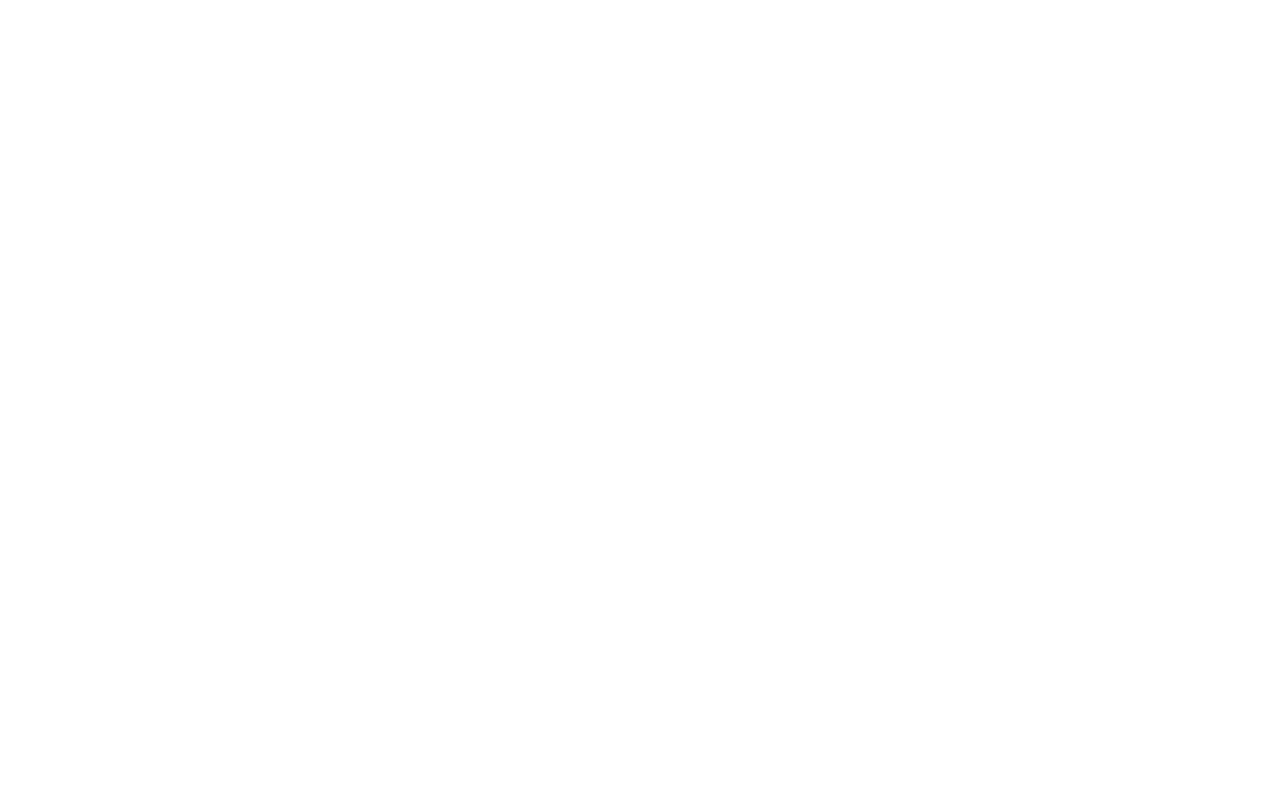
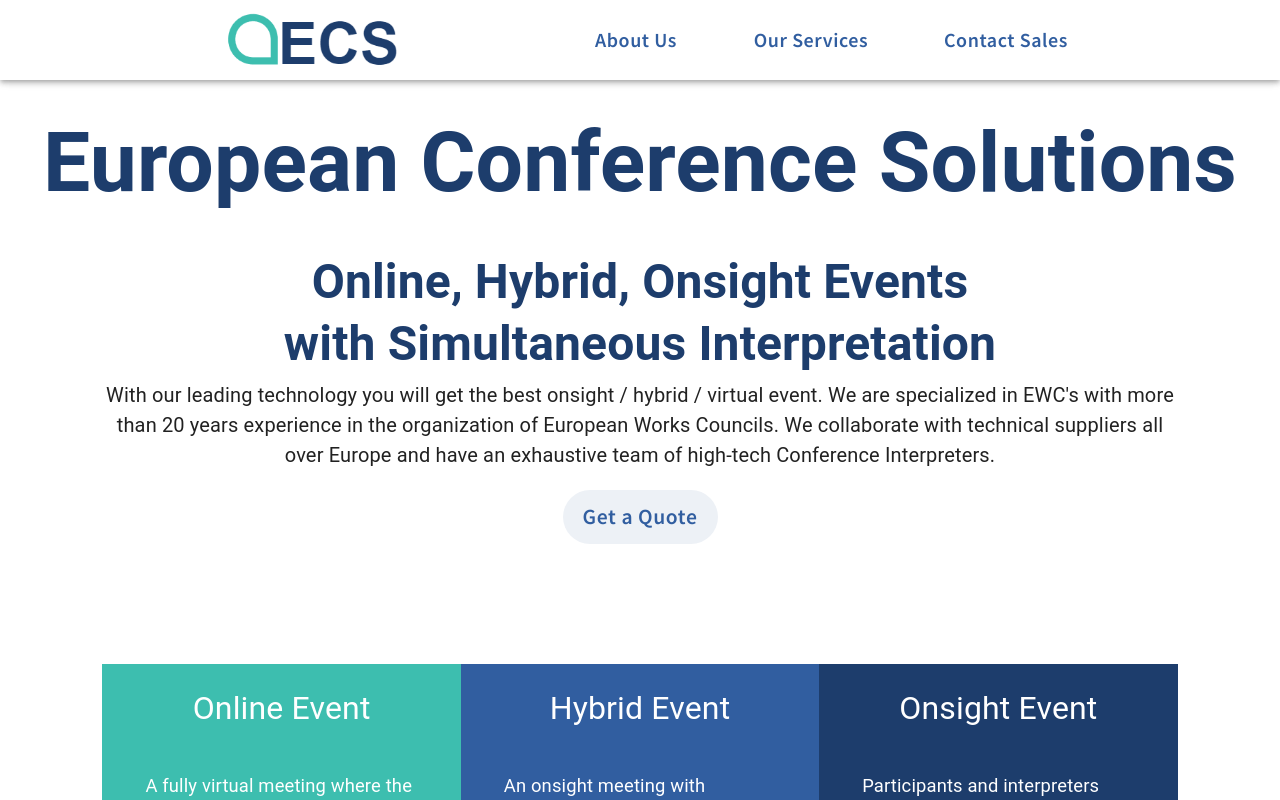
Before and after one commit to 2takecarl/eis.github.io, a React (Create React App) app: page /services in a window 1280 px wide. Shown: the top 800 px of the page. Built offline with nearby package versions, Linux system fonts and the light colour scheme; the HTML template or start-up script is replaced by a standard one.

Commit message:
-r A.js #

```diff
--- a/src/App.js
+++ b/src/App.js
@@ -7,10 +7,10 @@ import { Routes, Route, HashRouter, Link} from 'react-router-dom';
 
 function App() {
   return (
-    <HashRouter basename="/#">
+    <HashRouter basename="/">
         <Header />
         <Routes>
-          <Route path="/#" element={<Hero />} />
+          <Route path="/" element={<Hero />} />
           <Route path="/about" element={<About />} />
           <Route path="/contact" element={<Contact />} />
           <Route path="/services" element={<Services />} />
```
